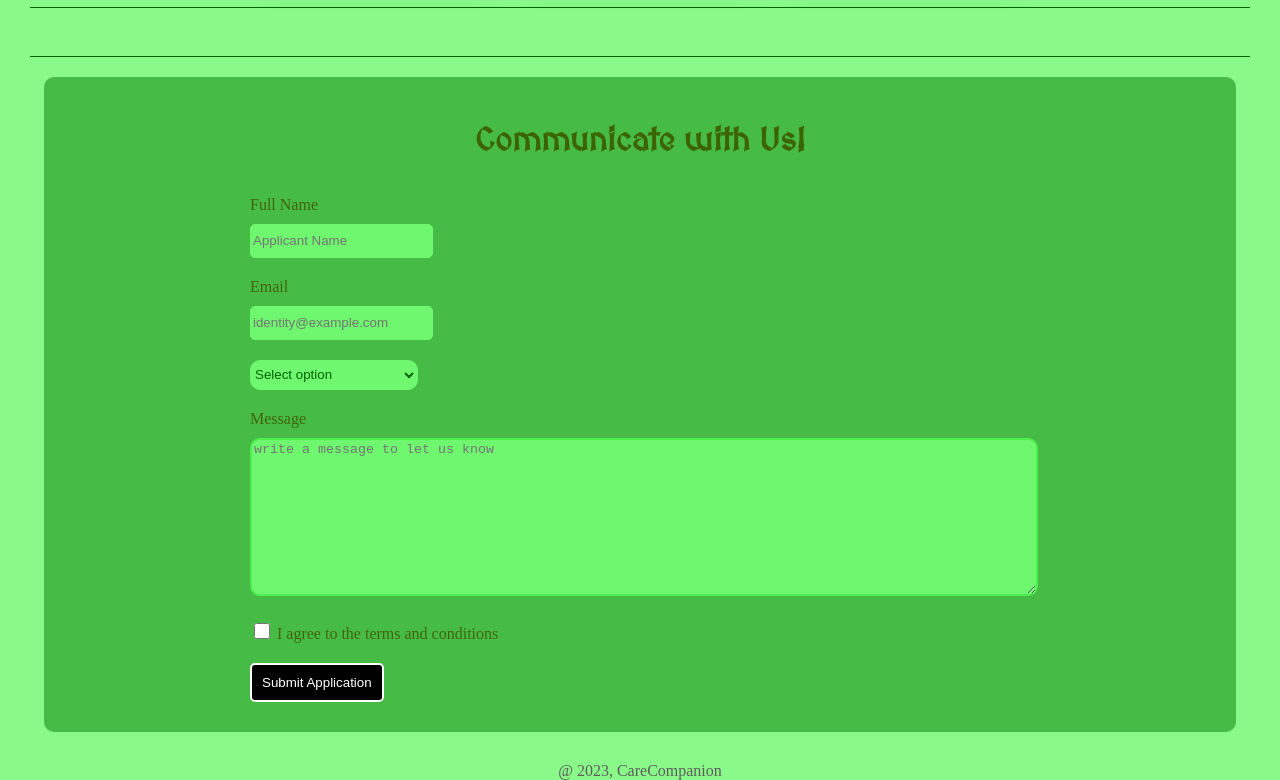
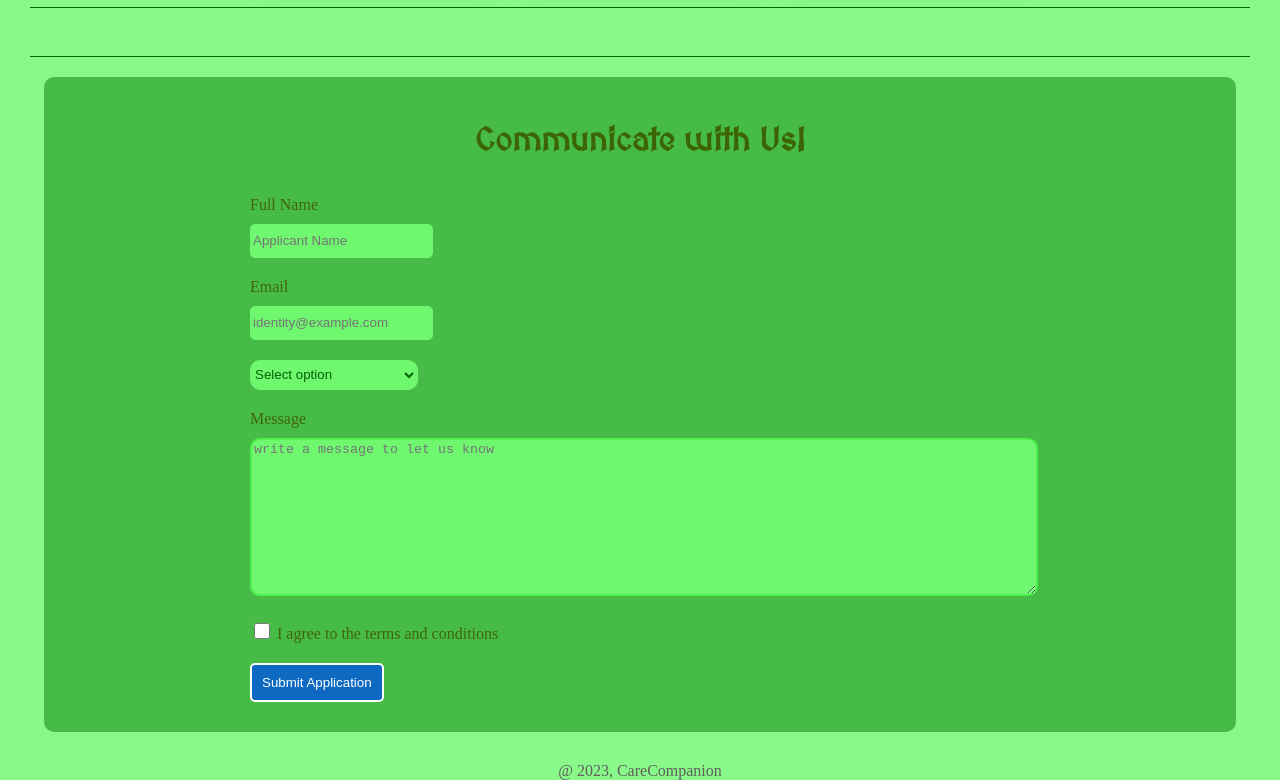
Before and after one commit to Developer1JMC/care-companion, a plain HTML site: page src/index.html in a window 1280 px wide. In both pictures the pointer is over the input "Submit Application". Shown: the part 1987-2767 px from the top of the page. Drawn offline with Linux system fonts and the light colour scheme; a web font is replaced by a local one.

Commit message:
Submit button color change

```diff
--- a/src/styles.css
+++ b/src/styles.css
@@ -195,15 +195,15 @@ h6{font-size: 1rem;}
 }
 #submit{
     color: rgb(0, 0, 0);
-    background-color: rgb(111, 247, 247);
+    background-color: rgb(156, 228, 224);
     border: 2px solid rgb(255, 255, 255);
     border-radius: 5px;
     padding: 10px;
     cursor: pointer;
 }
 #submit:hover{
-    color: rgb(255, 255, 255);
-    background-color: rgb(0, 0, 0);
+    background-color: rgb(14, 106, 192);
+    color: white;
     border: 2px solid rgb(255, 255, 255);
 }
 #position{
```
